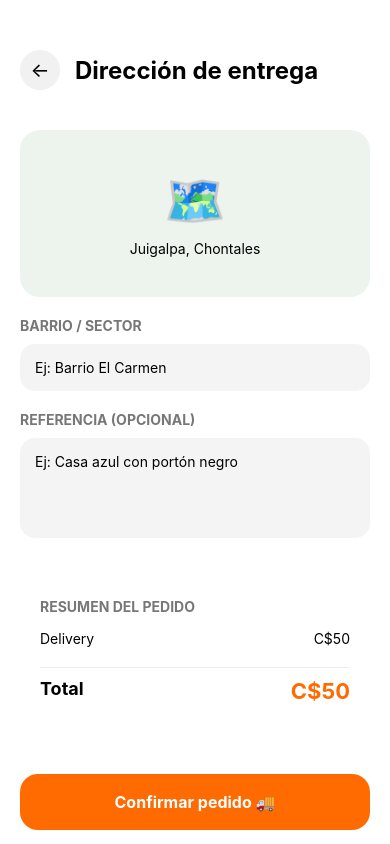
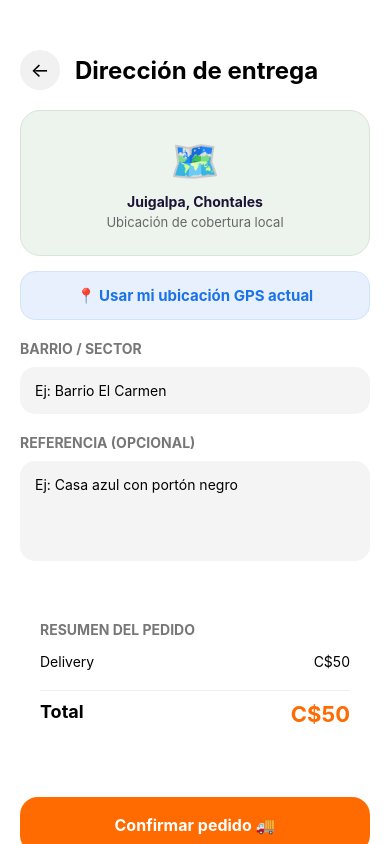
Before and after one commit to Kreivin/frontend-GasRuta_Local, a React Native app: screen /Delivery in a window 390 px wide. Built offline with nearby package versions, Linux system fonts and the light colour scheme.

Commit message:
agregue gps a la apps movile para los deliveris

```diff
--- a/package.json
+++ b/package.json
@@ -11,6 +11,7 @@
     "axios": "^1.20.0",
     "expo": "~57.0.25",
     "expo-linear-gradient": "~57.0.2",
+    "expo-location": "~57.0.20",
     "expo-status-bar": "~57.0.1",
     "react": "19.2.3",
     "react-dom": "19.2.3",
--- a/src/screens/DeliveryScreen.js
+++ b/src/screens/DeliveryScreen.js
@@ -1,4 +1,4 @@
-import React, { useContext } from "react";
+import React, { useContext, useState } from "react";
 import {
   View,
   Text,
@@ -6,12 +6,60 @@ import {
   TouchableOpacity,
   ScrollView,
   TextInput,
+  Alert,
 } from "react-native";
+import * as Location from "expo-location";
 
 import { CartContext } from "../context/CartContext";
 
 export default function DeliveryScreen({ navigation }) {
   const { cart } = useContext(CartContext);
+
+  const [barrio, setBarrio] = useState("");
+  const [referencia, setReferencia] = useState("");
+  const [loadingGps, setLoadingGps] = useState(false);
+
+  // Función para obtener la ubicación actual con expo-location
+  const handleGetLocation = async () => {
+    try {
+      setLoadingGps(true);
+
+      let { status } = await Location.requestForegroundPermissionsAsync();
+      if (status !== "granted") {
+        Alert.alert(
+          "Permiso denegado",
+          "Necesitamos permisos de ubicación para autocompletar tu dirección."
+        );
+        setLoadingGps(false);
+        return;
+      }
+
+      let location = await Location.getCurrentPositionAsync({});
+      const { latitude, longitude } = location.coords;
+
+      let reverseGeocode = await Location.reverseGeocodeAsync({
+        latitude,
+        longitude,
+      });
+
+      if (reverseGeocode.length > 0) {
+        const addressData = reverseGeocode[0];
+        const detectedBarrio = addressData.district || addressData.subregion || addressData.city || "Juigalpa";
+        const detectedStreet = addressData.street || addressData.name || "Ubicación GPS actual";
+
+        setBarrio(detectedBarrio);
+        setReferencia(`Coordenadas detectadas (${detectedStreet})`);
+      } else {
+        setBarrio("Juigalpa, Chontales");
+        setReferencia(`Lat: ${latitude.toFixed(4)}, Lng: ${longitude.toFixed(4)}`);
+      }
+
+      setLoadingGps(false);
+    } catch (error) {
+      setLoadingGps(false);
+      Alert.alert("Error", "No pudimos obtener tu ubicación actual. Inténtalo de nuevo.");
+    }
+  };
 
   const subtotal = cart.reduce(
     (sum, item) =>
@@ -23,6 +71,17 @@ export default function DeliveryScreen({ navigation }) {
 
   const delivery = 50;
   const total = subtotal + delivery;
+
+  const handleConfirmOrder = () => {
+    if (!barrio.trim()) {
+      alert("Por favor, ingresa o detecta tu barrio/sector.");
+      return;
+    }
+
+    // Pasamos la dirección completa formateada a la siguiente pantalla
+    const fullAddress = `${barrio}${referencia ? ` - ${referencia}` : ""}`;
+    navigation.navigate("OrderStatus", { address: fullAddress });
+  };
 
   return (
     <View style={styles.container}>
@@ -44,8 +103,22 @@ export default function DeliveryScreen({ navigation }) {
 
           <View style={styles.mapBox}>
             <Text style={styles.mapIcon}>🗺️</Text>
-            <Text>Juigalpa, Chontales</Text>
+            <Text style={{ fontWeight: "700", color: "#1B1435" }}>Juigalpa, Chontales</Text>
+            <Text style={{ fontSize: 13, color: "#666", marginTop: 4 }}>
+              {barrio ? `📍 ${barrio}` : "Ubicación de cobertura local"}
+            </Text>
           </View>
+
+          {/* BOTÓN GPS */}
+          <TouchableOpacity
+            style={styles.gpsButton}
+            onPress={handleGetLocation}
+            disabled={loadingGps}
+          >
+            <Text style={styles.gpsButtonText}>
+              {loadingGps ? "Obteniendo ubicación..." : "📍 Usar mi ubicación GPS actual"}
+            </Text>
+          </TouchableOpacity>
 
           <Text style={styles.label}>
             BARRIO / SECTOR
@@ -54,6 +127,8 @@ export default function DeliveryScreen({ navigation }) {
           <TextInput
             style={styles.input}
             placeholder="Ej: Barrio El Carmen"
+            value={barrio}
+            onChangeText={setBarrio}
           />
 
           <Text style={styles.label}>
@@ -61,9 +136,11 @@ export default function DeliveryScreen({ navigation }) {
           </Text>
 
           <TextInput
-            style={[styles.input, { height: 100 }]}
+            style={[styles.input, { height: 100, textAlignVertical: "top" }]}
             multiline
             placeholder="Ej: Casa azul con portón negro"
+            value={referencia}
+            onChangeText={setReferencia}
           />
 
           <View style={styles.summary}>
@@ -113,7 +190,7 @@ export default function DeliveryScreen({ navigation }) {
 
           <TouchableOpacity
             style={styles.button}
-        onPress={() => navigation.navigate("OrderStatus")}
+            onPress={handleConfirmOrder}
           >
             <Text style={styles.buttonText}>
               Confirmar pedido 🚚
@@ -163,16 +240,36 @@ const styles = StyleSheet.create({
   },
 
   mapBox: {
-    margin: 20,
+    marginHorizontal: 20,
+    marginBottom: 15,
     backgroundColor: "#EDF4EE",
-    padding: 40,
+    padding: 25,
     borderRadius: 20,
     alignItems: "center",
+    borderWidth: 1,
+    borderColor: "#D5E5D8",
   },
 
   mapIcon: {
-    fontSize: 50,
-    marginBottom: 10,
+    fontSize: 40,
+    marginBottom: 8,
+  },
+
+  gpsButton: {
+    backgroundColor: "#E8F0FE",
+    marginHorizontal: 20,
+    marginBottom: 20,
+    borderRadius: 15,
+    paddingVertical: 14,
+    alignItems: "center",
+    borderWidth: 1,
+    borderColor: "#D2E3FC",
+  },
+
+  gpsButtonText: {
+    color: "#1A73E8",
+    fontWeight: "700",
+    fontSize: 15,
   },
 
   label: {
```
Also changed, not shown: 1 other file (tests, documents, lock files or other folders). Lines whose indentation alone changed are shown as unchanged.
